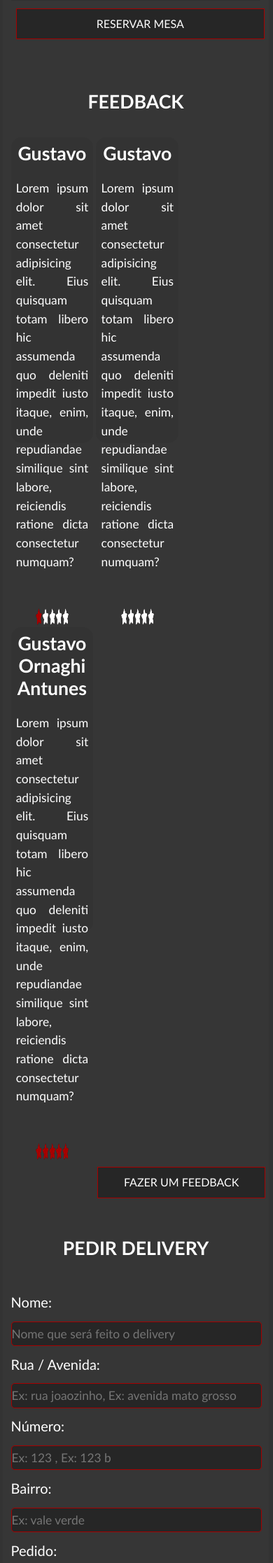
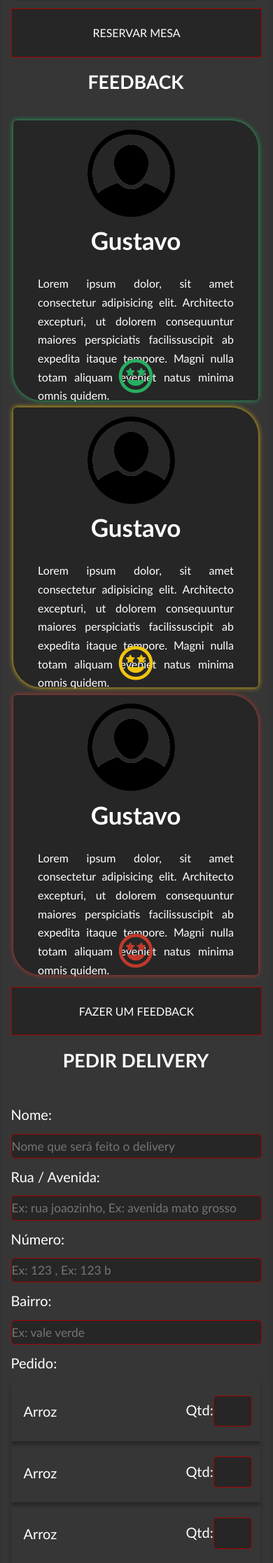
Before and after one commit to CoderGustavo/restaurante-gostosin, a PHP site: page / in a window 390 px wide. Shown: the part 2754-4987 px from the top of the page at 70% size. Run offline with PHP 8.4, Linux system fonts and the light colour scheme; some libraries are stand-ins or nearby versions.

Commit message:
feedback atualizado, selecionar pedido no delivery com qtd, responsivo arrumado

```diff
--- a/adm/index.html
+++ b/adm/index.html
@@ -9,7 +9,7 @@
 <body class="fundo-login">
     <div class="login">
         <h1>Logar-se</h1>
-        <form action="main-adm.php" method="post">
+        <form action="main.php" method="post">
             <input type="text" name="user" placeholder="Usuario: ">
             <input type="password" name="senha" placeholder="Senha: ">
             <div class="btn-entrar">
--- a/adm/main-adm.php
+++ b/adm/main.php
@@ -9,6 +9,10 @@
 </head>
 <body>
     <?php include_once('layout-adm/menu-lateral.html')?>
+    <?php include_once('layout-adm/pedidos.php')?>
 
+
+    <script src="https://code.jquery.com/jquery-3.5.1.js" integrity="sha256-QWo7LDvxbWT2tbbQ97B53yJnYU3WhH/C8ycbRAkjPDc=" crossorigin="anonymous"></script>
+    <script src="assets/js/menulateral.js"></script>
 </body>
 </html>
--- a/assets/css/style.css
+++ b/assets/css/style.css
@@ -12,6 +12,11 @@
 :root{
     --white: #fff;
     --black: #000;
+    --ava5: #27ae60;
+    --ava4: #f1c40f;
+    --ava3: #e67e22;
+    --ava2: #d35400;
+    --ava1: #c0392b;
     --tblack: rgba(34, 34, 34, 0.733);
     --primary: #a70000;
     --tprimary: rgba(167, 0, 0, 0.432);
@@ -21,9 +26,8 @@
     padding: 0;
     font-family: 'Gill Sans', 'Gill Sans MT', Calibri, 'Trebuchet MS', sans-serif;
 }
-html{
+html, body{
     width: 100%;
-    height: 5000px;
     background: #333;
 }
 a{
@@ -47,6 +51,7 @@ a:hover{
     background: var(--tblack);
     height: 10vh;
     position: relative;
+    top: -100%;
     z-index: 99;
 }
 .menufixed{
@@ -57,6 +62,7 @@ a:hover{
 .clear{
     width: 100%;
     height: 100vh;
+    min-height: 700px;
     position: relative;
     z-index: -1;
 }
@@ -84,6 +90,7 @@ nav.menusup li:hover{
 div.div_banner{
     width: 100%;
     height: 100vh;
+    min-height: 700px;
     position: absolute;
     top: 0;
     z-index: 0;
@@ -130,6 +137,8 @@ div.texto_banner{
     background-image: linear-gradient(to right, var(--tblack) 30%, rgba(34, 34, 34, 0.089), transparent);
     margin: 13% 40% 0 0;
     padding: 2%;
+    position: relative;
+    left: -100%;
 }
 nav.menusup .open-mob{
     display: none;
@@ -155,36 +164,41 @@ h3{
 h3::before{
     content: "•";
 }
-.filtro-categorias,.pedido,.metodopagamento{
+.filtro-categorias,.metodopagamento{
     display: inline-block;
     width: 100%;
 }
-.pedido input,.metodopagamento input{
+.metodopagamento input{
     display: none;
 }
-.filtro-categorias input:checked + label,.pedido input:checked + label,.metodopagamento input:checked + label{
+.filtro-categorias input:checked + label,.metodopagamento input:checked + label{
     text-decoration: underline;
 }
-.filtro-categorias ul,.pedido ul,.metodopagamento ul{
+.filtro-categorias ul,.metodopagamento ul{
     width: 100% !important;
     height: 5vh;
     margin: 0 auto;
     margin-bottom: 3%;
 }
-.filtro-categorias li,.pedido li,.metodopagamento li{
+.filtro-categorias li,.metodopagamento li{
+    height: 5vh !important;
+    text-align: center;
+}
+
+.filtro-categorias li,.metodopagamento li{
     width: 20% !important;
     font-size: 15pt;
-    text-align: center;
-    margin: 0 auto!important;
+    margin: 0 auto !important;
     cursor: pointer;
     background-color: rgba(0, 0, 0, 0.096);
-    height: 5vh !important;
     line-height: 5vh;
 }
-.filtro-categorias .active,.pedido .active,.metodopagamento .active{
+.filtro-categorias .active,.metodopagamento .active{
+    height: 5vh;
+}
+.filtro-categorias .active,.metodopagamento .active{
     background-color: var(--primary);
     line-height: 5vh;
-    height: 5vh;
 }
 
 
@@ -251,7 +265,7 @@ input[type="text"],input[type="number"], textarea{
 .topicos label{
     color: var(--white);
     font-size: 15pt;
-    padding: 10vh 0 10vh 0;
+    margin: 10vh 0 10vh 0;
     line-height: 40pt;
 }
 .quantpessoas, .diahr, .reservanome, .reservapref{
@@ -266,47 +280,149 @@ input[type="text"],input[type="number"], textarea{
     margin-left: 33.3%;
 }
 /*====================================Fim reserva=====================================*/
+
+#ava5{
+    box-shadow: 0 0 7px var(--ava5);
+}
+#ava5 .ava{
+    color: var(--ava5);
+}
+#ava4{
+    box-shadow: 0 0 7px var(--ava4);
+}
+#ava4 .ava{
+    color: var(--ava4);
+}
+#ava3{
+    box-shadow: 0 0 7px var(--ava3);
+}
+#ava3 .ava{
+    color: var(--ava3);
+}
+#ava2{
+    box-shadow: 0 0 7px var(--ava2);
+}
+#ava2 .ava{
+    color: var(--ava2);
+}
+#ava1{
+    box-shadow: 0 0 7px var(--ava1);
+}
+#ava1 .ava{
+    color: var(--ava1);
+}
+
 .feedbacks{
+    position: relative;
+    background: var(--tblack);
+    width: 31%;
+    height: 500px;
+    margin-bottom: 2%;
     display: inline-block;
-    background: #333;
-    width: 29%;
-    height: 50vh;
-    padding: 2%;
+    border-radius: 5px;
+    border-bottom-left-radius: 40px;
+    border-top-right-radius: 40px;
     color: var(--white);
-    border-radius: 15px;
+    margin: 1%;
 }
-.feedbacks h2{
-    font-size: 20pt;
+.feedbacks .foto-feedbacks{
+    position: absolute;
+    top: 0;
+    height: 150px;
+    width: 100%;
+    align-items: center;
+    display: flex;
+    flex-direction: row;
+    flex-wrap: wrap;
+    justify-content: center;
+}
+.foto-feedbacks .img{
+    margin: 0 auto;
+    height: 125px;
+    width: 125px;
+    border-radius: 75px;
+    background: url(../images/feedback/perfilp.png) no-repeat;
+    background-position: center;
+    background-size: 100%;
+}
+.feedbacks .title-feedbacks{
+    width: 100%;
+    font-size: 35px;
     text-align: center;
-    margin-bottom: 20%;
+    position: absolute;
+    top: 150px;
+    z-index: 2;
 }
-.feedbacks p{
-    font-size: 13pt;
+.feedbacks .text-feedbacks{
+    width: 100%;
     text-align: justify;
+    position: absolute;
+    top: 185px;
+}
+.text-feedbacks p{
+    margin: 10%;
     line-height: 20pt;
-    margin-bottom: 50%;
 }
-.feedbacks input{
-    display: none;
-}
-.estrelas{
-    width: 16.6% !important;
-    height: 5vh !important;
-    line-height: 5vh;
-    margin: 0 !important;
-    text-align: center;
-    background: red;
-}
-.avaliacao img{
-    width: 45%;
-    border-radius: 0;
-    height: 3vh;
-    margin: 0 auto !important;
-}
-.avaliacao p{
+.feedbacks .ava{
+    position: absolute;
+    bottom: 0%;
+    width: 100%;
+    height: 70px;
+    line-height: 70px;
+    font-size: 50px;
     text-align: center;
 }
 /*====================================Fim feedback=====================================*/
+.itempedido{
+    position: relative;
+    width: 49.7%;
+    height: 10vh;
+    display: inline-block;
+}
+.itempedido input[type='checkbox']{
+    display: none;
+}
+.pedidoselect li.active{
+    background-color: var(--primary);
+}
+.pedidoselect{
+    position: relative;
+    box-shadow: 0 5px 5px var(--tblack);
+    width: 100%;
+    height: 100%;
+}
+.pedidoselect li{
+    margin: 0;
+    width: 100%;
+    cursor: pointer;
+}
+.pedidoselect li p{
+    position: absolute;
+    left: 0;
+    line-height: 10vh;
+    margin-left: 5%;
+}
+.qtds{
+    position: absolute;
+    right: 0;
+    width: 30%;
+    line-height: 10vh;
+    top: 0vh;
+}
+.qtds span{
+    font-size: 15pt;
+    line-height: 5vh;
+}
+#qtds{
+    line-height: 5vh;
+    margin-bottom: 2.5vh;
+}
+.itempedido input[type='number']{
+    position: absolute;
+    bottom: 0;
+    width: 50%;
+}
+
 
 /*====================================Fim delivery=====================================*/
 footer{
@@ -416,6 +532,12 @@ footer .copyright{
     h3::before{
         content: "";
     }
+    .feedbacks{
+        width: 47%;
+    }
+    .itempedido{
+        width: 49%;
+    }
 }
 /*celular*/
 @media only screen and (max-width: 860px) {
@@ -479,15 +601,25 @@ footer .copyright{
     h3::before{
         content: "";
     }
-    .btns-cardapio li{
-        margin-left: 0%;
-        margin-right: 1%;
+    .btns-cardapio{
+        margin: 0;
+    }
+    .btns-cardapio li,.btn-feedback li,.btn-reserva li,.btn-delivery li{
+        margin-left: -1%;
+        margin-right: 3%;
         height: 8vh;
         line-height: 8vh;
         margin-bottom: 0;
     }
-    .btn-reserva{
-        margin-left: 0%;
-        margin-right: 1%;
+    .btns-cardapio,.btn-feedback,.btn-reserva,.btn-delivery{
+        margin-left: 1%;
+        margin-right: -1%;
+    }
+    .feedbacks{
+        width: 98%;
+        height: 400px;
+    }
+    .itempedido{
+        width: 100%;
     }
 }
--- /dev/null
+++ b/assets/js/animations.js
@@ -0,0 +1,4 @@
+$(document).ready(function(){
+    $('.texto_banner').animate({left:0},2000);
+    $('.menusup').animate({top:0},500);
+})
--- a/assets/js/main.js
+++ b/assets/js/main.js
@@ -59,11 +59,9 @@ $('.filtro').click(function(){
 });
 
 // menu de pedidos delivery
-
-$('.list-pedido').click(function(){
+$('.itempedido li').click(function(){
   $(this).toggleClass("active");
 });
-
 // menu metodo de pagamento
 
 $('.list-metodo1').click(function(){
--- a/index.php
+++ b/index.php
@@ -35,5 +35,6 @@
     <script src="assets/js/open-mob.js"></script>
     <script src="assets/js/main.js"></script>
     <script src="assets/js/avaliacao.js"></script>
+    <script type="text/javascript"src="assets/js/animations.js"></script>
 </body>
 </html>
--- a/layout/delivery.html
+++ b/layout/delivery.html
@@ -26,18 +26,70 @@
         <div class="pedido">
             <label for="pedido">Pedido:</label>
             <ul>
-                    <input type="checkbox" name="pedido" id="Arroz">
-                    <label for="Arroz"><li class="list-pedido">Arroz</li></label>
-
-                    <input type="checkbox" name="pedido" id="bife">
-                    <label for="bife"><li class="list-pedido">Bife De Lombo</li></label>
+                <div class="listapedidos">
 
 
-                    <input type="checkbox" name="pedido" id="Gelatina">
-                    <label for="Gelatina"><li class="list-pedido">Gelatina</li></label>
+                    <div class="itempedido">
+                        <div class="pedidoselect">
+                            <input type="checkbox" name="pedido" id="Arroz">
+                            <label for="Arroz"">
+                                <li>
+                                    <p>Arroz</p>
+                                </li>
+                            </label>
+                            <div class="qtds">
+                                <span>Qtd: </span>
+                                <input type="number" name="" id="qtds">
+                            </div>
+                        </div>
+                    </div>
 
-                    <input type="checkbox" name="pedido" id="Xburguer">
-                    <label for="Xburguer"><li class="list-pedido">Xburguer</li></label>
+                    <div class="itempedido">
+                        <div class="pedidoselect">
+                            <input type="checkbox" name="pedido" id="Arroz">
+                            <label for="Arroz"">
+                                <li>
+                                    <p>Arroz</p>
+                                </li>
+                            </label>
+                            <div class="qtds">
+                                <span>Qtd: </span>
+                                <input type="number" name="" id="qtds">
+                            </div>
+                        </div>
+                    </div>
+
+                    <div class="itempedido">
+                        <div class="pedidoselect">
+                            <input type="checkbox" name="pedido" id="Arroz">
+                            <label for="Arroz"">
+                                <li>
+                                    <p>Arroz</p>
+                                </li>
+                            </label>
+                            <div class="qtds">
+                                <span>Qtd: </span>
+                                <input type="number" name="" id="qtds">
+                            </div>
+                        </div>
+                    </div>
+
+                    <div class="itempedido">
+                        <div class="pedidoselect">
+                            <input type="checkbox" name="pedido" id="Arroz">
+                            <label for="Arroz"">
+                                <li>
+                                    <p>Arroz</p>
+                                </li>
+                            </label>
+                            <div class="qtds">
+                                <span>Qtd: </span>
+                                <input type="number" name="" id="qtds">
+                            </div>
+                        </div>
+                    </div>
+
+                </div>
             </ul>
         </div>
 
--- a/layout/feedback.html
+++ b/layout/feedback.html
@@ -3,29 +3,69 @@
     <div class="topicos">
 
         <h3> Feedback</h3>
-        <div class="feedbacks">
-            <h2>Gustavo</h2>
-            <p>Lorem ipsum dolor sit amet consectetur adipisicing elit. Eius quisquam totam libero hic assumenda quo deleniti impedit iusto itaque, enim, unde repudiandae similique sint labore, reiciendis ratione dicta consectetur numquam?</p>
-            <div class="avaliacao">
-                <p><img src="assets/images/feedback/1estrela.png"></p>
+
+        <div class="feedbacks" id="ava5">
+            <div class="foto-feedbacks">
+                <div class="img">
+
+                </div>
+            </div>
+            <div class="title-feedbacks">
+                <h4>Gustavo</h4>
+            </div>
+            <div class="text-feedbacks">
+                <p>Lorem ipsum dolor, sit amet consectetur adipisicing elit.
+                    Architecto excepturi, ut dolorem consequuntur maiores perspiciatis facilissuscipit ab expedita
+                    itaque tempore. Magni nulla totam aliquam eveniet natus minima omnis quidem.
+                </p>
+            </div>
+            <div class="ava">
+                <i class="far fa-grin-stars"></i>
             </div>
         </div>
 
-        <div class="feedbacks">
-            <h2>Gustavo</h2>
-            <p>Lorem ipsum dolor sit amet consectetur adipisicing elit. Eius quisquam totam libero hic assumenda quo deleniti impedit iusto itaque, enim, unde repudiandae similique sint labore, reiciendis ratione dicta consectetur numquam?</p>
-            <div class="avaliacao">
-                <p><img src="assets/images/feedback/0estrela.png"></p>
+
+        <div class="feedbacks" id="ava4">
+            <div class="foto-feedbacks">
+                <div class="img">
+
+                </div>
+            </div>
+            <div class="title-feedbacks">
+                <h4>Gustavo</h4>
+            </div>
+            <div class="text-feedbacks">
+                <p>Lorem ipsum dolor, sit amet consectetur adipisicing elit.
+                    Architecto excepturi, ut dolorem consequuntur maiores perspiciatis facilissuscipit ab expedita
+                    itaque tempore. Magni nulla totam aliquam eveniet natus minima omnis quidem.
+                </p>
+            </div>
+            <div class="ava">
+                <i class="far fa-grin-stars"></i>
             </div>
         </div>
 
-        <div class="feedbacks">
-            <h2>Gustavo Ornaghi Antunes</h2>
-            <p>Lorem ipsum dolor sit amet consectetur adipisicing elit. Eius quisquam totam libero hic assumenda quo deleniti impedit iusto itaque, enim, unde repudiandae similique sint labore, reiciendis ratione dicta consectetur numquam?</p>
-            <div class="avaliacao">
-                <p><img src="assets/images/feedback/5estrela.png"></p>
+
+        <div class="feedbacks" id="ava1">
+            <div class="foto-feedbacks">
+                <div class="img">
+
+                </div>
+            </div>
+            <div class="title-feedbacks">
+                <h4>Gustavo</h4>
+            </div>
+            <div class="text-feedbacks">
+                <p>Lorem ipsum dolor, sit amet consectetur adipisicing elit.
+                    Architecto excepturi, ut dolorem consequuntur maiores perspiciatis facilissuscipit ab expedita
+                    itaque tempore. Magni nulla totam aliquam eveniet natus minima omnis quidem.
+                </p>
+            </div>
+            <div class="ava">
+                <i class="far fa-grin-stars"></i>
             </div>
         </div>
+
 
         <div class="btn-feedback btns">
             <ul>
```
Also changed, not shown: adm/assets/css/style.css (+58 -13 lines), adm/assets/js/menulateral.js (+18 -4 lines), adm/layout-adm/menu-lateral.html (+7 -9 lines), adm/layout-adm/pedidos.php (added, +15 -0 lines), assets/images/feedback/perfilp.jpg (added), assets/images/feedback/perfilp.png (added).
